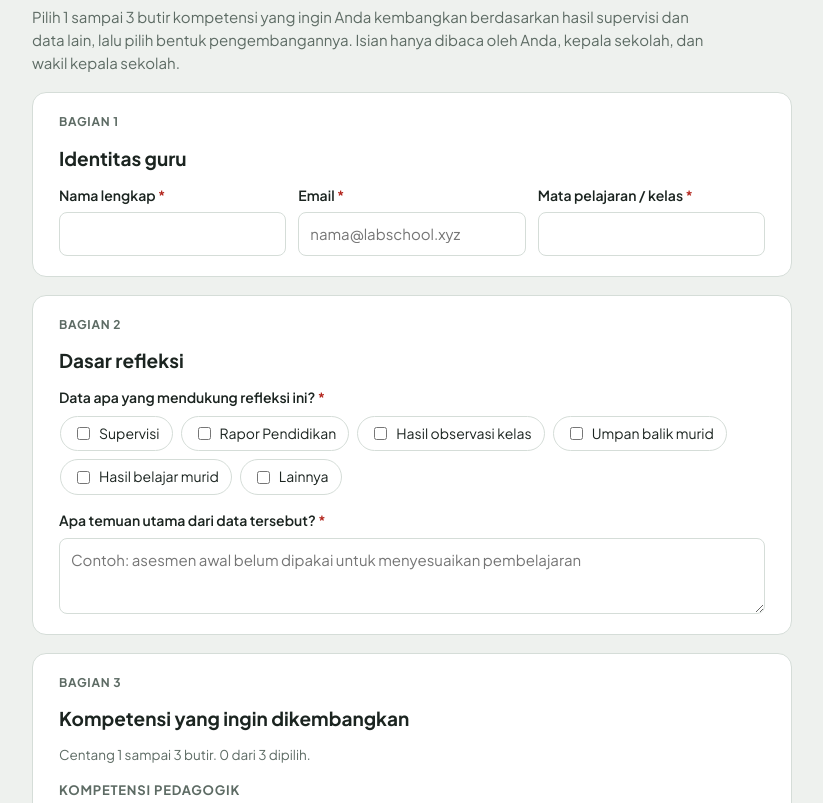
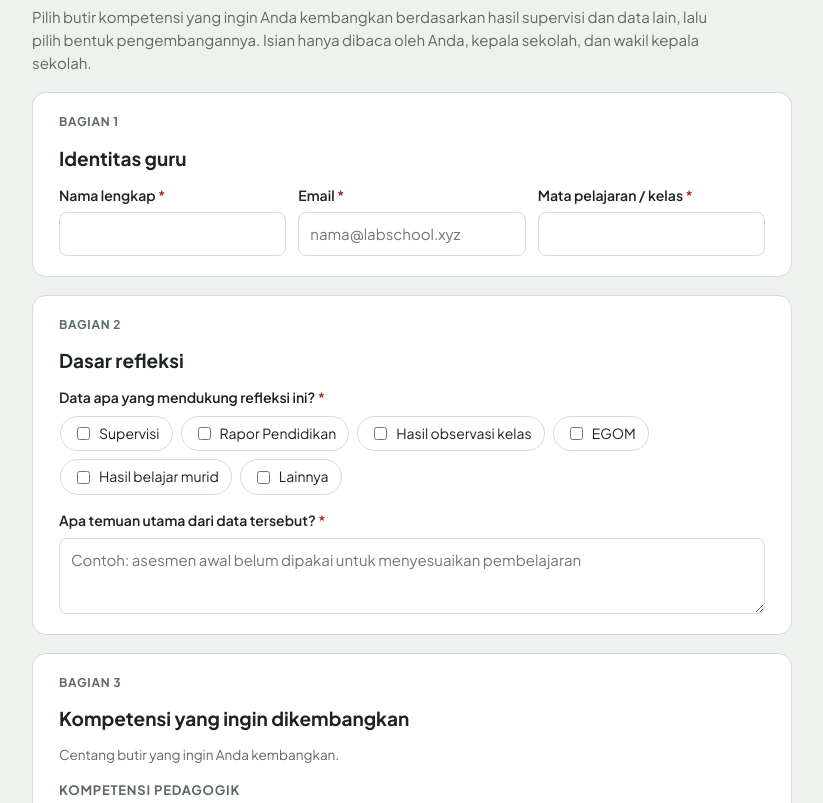
Before and after one commit to Akademik-SMPLabsJak/RencanaPengembanganGuru, a plain HTML site: page index.html in a window 1280 px wide. Shown: the part 94-897 px from the top of the page, without its empty margins (228-1051 px from the left). Drawn offline with Linux system fonts and the light colour scheme.

Commit message:
Ganti 'Umpan balik murid' jadi EGOM, hapus batas 3 butir, tambah dukungan Narasumber/ahli
Co-Authored-By: Claude Opus 5.5 <noreply@anthropic.com>
Claude-Session: https://claude.ai/code/session_01HbGhjCT6knPBAKmHWyMf8v

```diff
--- a/index.html
+++ b/index.html
@@ -72,7 +72,7 @@ button:disabled { opacity: .5; cursor: not-allowed; }
 <header>
 <div class="eyebrow">Labschool · Bagian Akademik</div>
 <h1>Rencana Pengembangan Diri Guru</h1>
-<p class="sub">Pilih 1 sampai 3 butir kompetensi yang ingin Anda kembangkan berdasarkan hasil supervisi dan data lain, lalu pilih bentuk pengembangannya. Isian hanya dibaca oleh Anda, kepala sekolah, dan wakil kepala sekolah.</p>
+<p class="sub">Pilih butir kompetensi yang ingin Anda kembangkan berdasarkan hasil supervisi dan data lain, lalu pilih bentuk pengembangannya. Isian hanya dibaca oleh Anda, kepala sekolah, dan wakil kepala sekolah.</p>
 </header>
 
 <section>
@@ -93,7 +93,7 @@ button:disabled { opacity: .5; cursor: not-allowed; }
 
 <section>
 <span class="tag">Bagian 3</span><h2>Kompetensi yang ingin dikembangkan</h2>
-<p class="hint">Centang 1 sampai 3 butir. <span id="hitung"></span></p>
+<p class="hint">Centang butir yang ingin Anda kembangkan.</p>
 <div id="butir" class="list"></div>
 <p class="src">17 butir diringkas dari Pasal 8 Permendikdasmen No. 21 Tahun 2025.</p>
 </section>
@@ -141,9 +141,8 @@ const KOMPETENSI = {
 };
 const BUTIR = []; for (const [k, list] of Object.entries(KOMPETENSI)) list.forEach(t => BUTIR.push({ no: BUTIR.length + 1, komp: k, teks: t }));
 const BENTUK = ["Pelatihan / workshop", "Komunitas belajar", "Observasi / kunjungan sejawat", "Mentoring / coaching", "Belajar mandiri (daring)", "Studi lanjut"];
-const DATA_REF = ["Supervisi", "Rapor Pendidikan", "Hasil observasi kelas", "Umpan balik murid", "Hasil belajar murid", "Lainnya"];
-const DUKUNGAN = ["Waktu / jadwal", "Biaya", "Mentor atau rekan observasi", "Sarana / TIK", "Izin kegiatan", "Lainnya"];
-const MAKS = 3;
+const DATA_REF = ["Supervisi", "Rapor Pendidikan", "Hasil observasi kelas", "EGOM", "Hasil belajar murid", "Lainnya"];
+const DUKUNGAN = ["Waktu / jadwal", "Biaya", "Mentor atau rekan observasi", "Sarana / TIK", "Izin kegiatan", "Narasumber/ahli", "Lainnya"];
 
 const kosong = () => ({ nama: "", email: "", mapel: "", dataRef: [], dataLain: "", supervisi: "", butir: [], bentuk: [], dukungan: [], dukunganKet: "" });
 let S; try { S = Object.assign(kosong(), JSON.parse(localStorage.getItem(DRAFT_KEY)) || {}); } catch (e) { S = kosong(); }
@@ -163,11 +162,10 @@ function renderButir() { const box = $("#butir"); box.replaceChildren();
   for (const k of Object.keys(KOMPETENSI)) {
     const grup = h("div", {}, [h("h3", { text: "Kompetensi " + k })]);
     BUTIR.filter(b => b.komp === k).forEach(b => { const on = S.butir.includes(b.no);
-      const cb = h("input", { type: "checkbox", id: "b" + b.no, checked: on, disabled: !on && S.butir.length >= MAKS });
+      const cb = h("input", { type: "checkbox", id: "b" + b.no, checked: on });
       cb.addEventListener("change", () => { S.butir = cb.checked ? [...S.butir, b.no] : S.butir.filter(x => x !== b.no); box.classList.remove("invalid"); simpan(); renderButir(); });
       grup.append(h("label", { class: "opt", for: "b" + b.no }, [cb, h("span", { text: b.no + ". " + b.teks })])); });
     box.append(grup); }
-  $("#hitung").textContent = S.butir.length + " dari " + MAKS + " dipilih.";
 }
 
 function init() {
```
